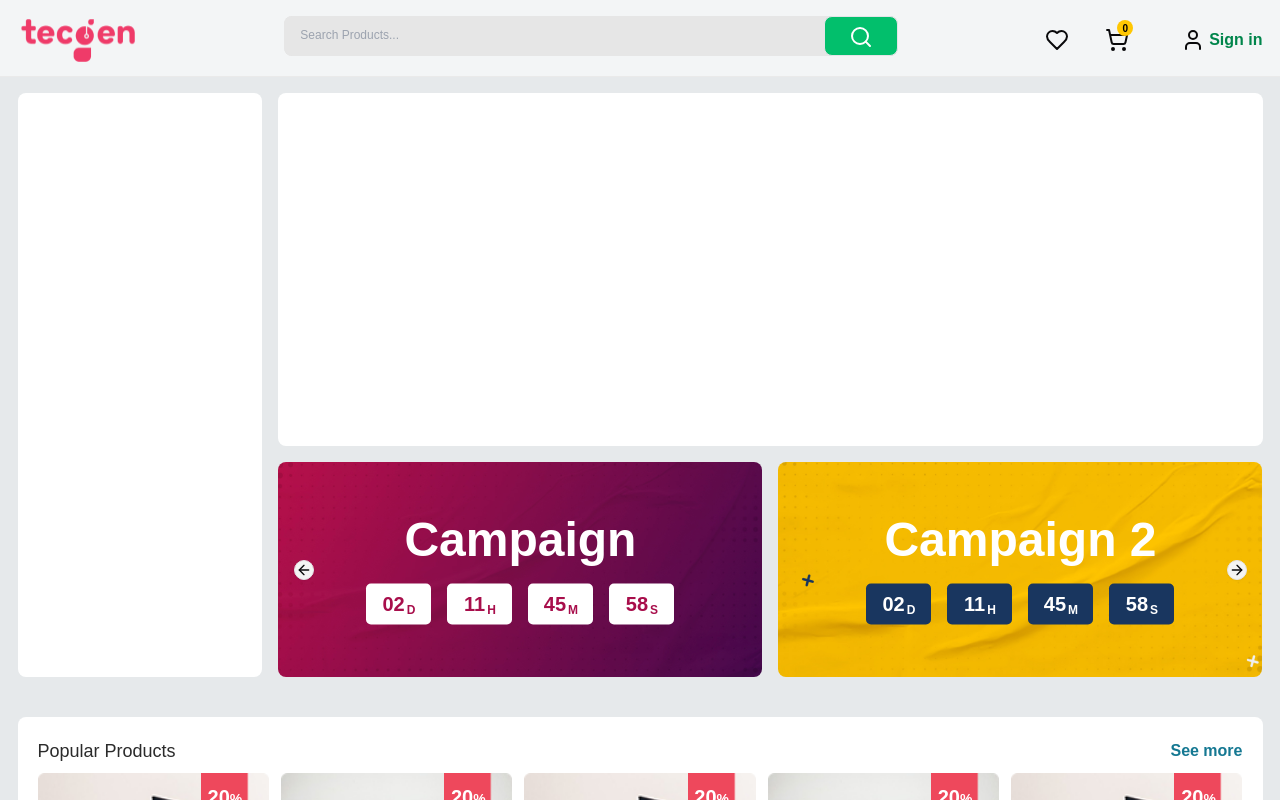
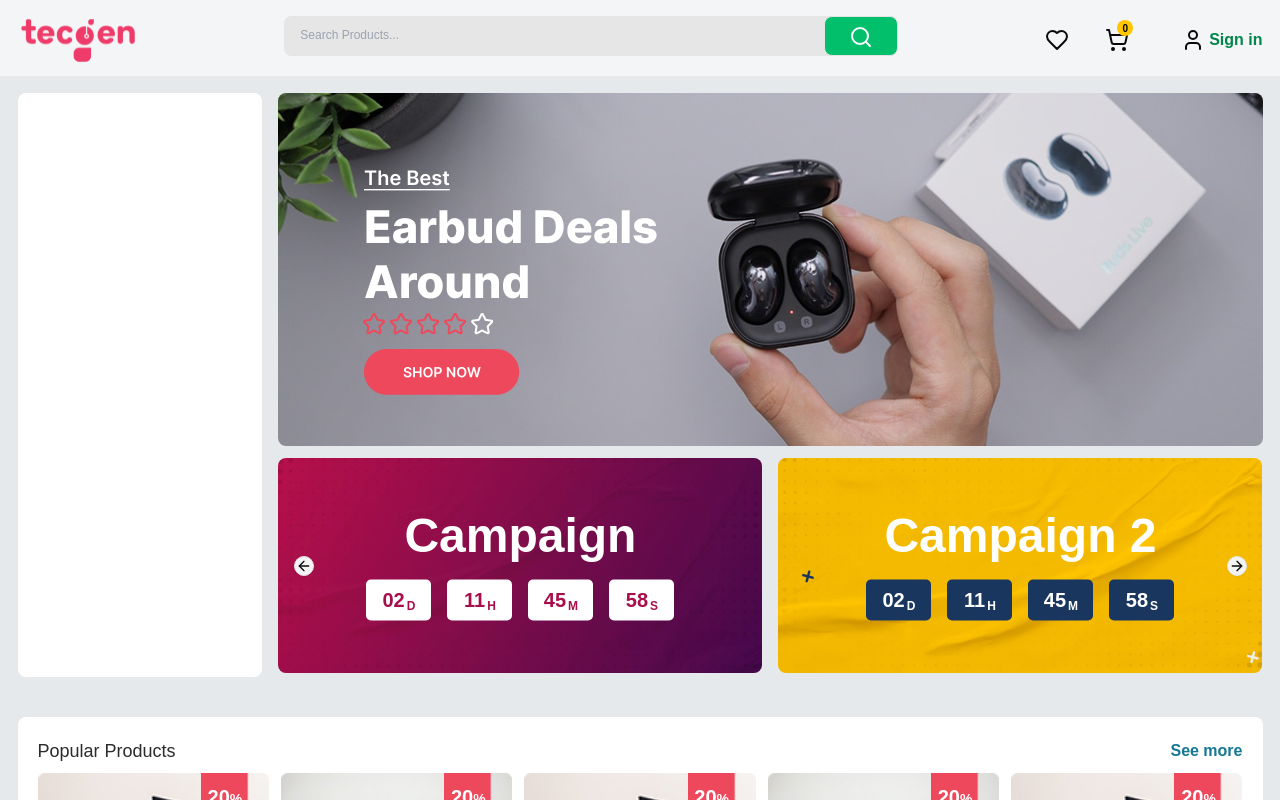
Before and after one commit to rahat9016/tecgensoft-ecommerce, a Next.js app: page / in a window 1280 px wide. Shown: the top 800 px of the page. Built offline with nearby package versions, Linux system fonts and the light colour scheme.

Commit message:
top slider done

```diff
--- a/src/components/users/home/HomeForBigScreen.tsx
+++ b/src/components/users/home/HomeForBigScreen.tsx
@@ -1,5 +1,6 @@
 import { Skeleton } from "@/components/ui/skeleton";
 import SliderBanner from "./components/SliderBanner";
+import SliderBannerOne from "./components/SliderBannerOne";
 import { popularProducts, products } from "./DemoData";
 import FeaturedProducts from "./FeaturedProducts";
 import PopularProducts from "./PopularProducts";
@@ -13,9 +14,9 @@ const HomeForBigScreen = () => {
           <Skeleton className="min-w-[19.67%] h-[584px] max-h-[584px] bg-white rounded-lg p-2" />
 
           {/* banner part  */}
-          <div className="min-w-[78.43%] flex flex-col gap-4">
+          <div className="min-w-[78.43%] flex flex-col gap-3">
             {/* banner */}
-            <Skeleton className="min-w-[78.43%] h-[353px] max-h-[353px] bg-white rounded-lg p-2" />
+            <SliderBannerOne />
 
             {/* slider banner */}
             <SliderBanner />
--- a/src/components/users/home/HomeForSmallScreen.tsx
+++ b/src/components/users/home/HomeForSmallScreen.tsx
@@ -1,15 +1,16 @@
 import SectionHeader from "@/components/shared/SectionHeader";
-import {Skeleton} from "@/components/ui/skeleton";
 import SliderBanner from "./components/SliderBanner";
+import SliderBannerOne from "./components/SliderBannerOne";
 import DealsOfWeek from "./DealsOfWeek";
-import {products} from "./DemoData";
+import { products } from "./DemoData";
 import FeaturedProducts from "./FeaturedProducts";
 
 const HomeForSmallScreen = () => {
   return (
     <div className="px-3 border border-red-500 flex flex-col gap-5 mb-20">
       {/* slider 1 */}
-      <Skeleton className="min-w-[78.43%] h-[119px] max-h-[119px] bg-red-500 rounded-lg p-2" />
+      {/* <Skeleton className="min-w-[78.43%] h-[119px] max-h-[119px] bg-red-500 rounded-lg p-2" /> */}
+      <SliderBannerOne />
 
       {/* slider 2 */}
       <SliderBanner />
--- /dev/null
+++ b/src/components/users/home/components/SliderBannerOne.tsx
@@ -0,0 +1,82 @@
+import {
+  Carousel,
+  CarouselContent,
+  CarouselItem
+} from "@/components/ui/carousel";
+import Image from "next/image";
+
+type DataProps = {
+  id: number;
+  title: string;
+  image: string;
+  className?: string;
+  textClassName?: string;
+};
+
+const SliderBannerOne = () => {
+  const slidersData: DataProps[] = [
+    {
+      id: 1,
+      title: "Campaign",
+      image: "/images/home/banner_slider_bg_1.png",
+    },
+    {
+      id: 2,
+      title: "Campaign 2",
+      image: "/images/home/banner_slider_bg_2.png",
+      className: "bg-[#19365F] text-white",
+    },
+    {
+      id: 3,
+      title: "Campaign 3",
+      image: "/images/home/banner_slider_bg_1.png",
+    },
+    {
+      id: 4,
+      title: "Campaign 4",
+      image: "/images/home/banner_slider_bg_2.png",
+      className: "bg-[#19365F] text-white",
+    },
+  ];
+
+  return (
+    <Carousel
+      opts={{
+        align: "start",
+        loop: true,
+      }}
+      className="relative ">
+      <CarouselContent>
+        {slidersData.map((slider) => (
+          <CarouselItem key={slider?.id} className="">
+            <div className="min-w-[78.43%] lg:h-[353px] lg:max-h-[353px] rounded-lg overflow-hidden">
+              <Image
+                src={"/images/home/product_banner_for_Slider.png"}
+                alt="product banner"
+                width={1051}
+                height={353}
+                className="w-full h-full object-cover"
+              />
+            </div>
+          </CarouselItem>
+        ))}
+      </CarouselContent>
+
+      {/* left arrow */}
+      {/* <div className="absolute left-16 top-1/2 -translate-y-1/2 hidden lg:block">
+        <CarouselPrevious className="h-[20px] w-[20px] rounded-full bg-gray-light hover:bg-gray-light">
+          <ChevronLeft />
+        </CarouselPrevious>
+      </div> */}
+
+      {/* right arrow */}
+      {/* <div className="absolute right-16 top-1/2 -translate-y-1/2 hidden lg:block">
+        <CarouselNext className="h-[20px] w-[20px] rounded-full bg-gray-light hover:bg-gray-light">
+          <ChevronsRight />
+        </CarouselNext>
+      </div> */}
+    </Carousel>
+  );
+};
+
+export default SliderBannerOne;
```
Also changed, not shown: public/images/home/product_banner_for_Slider.png (added).
